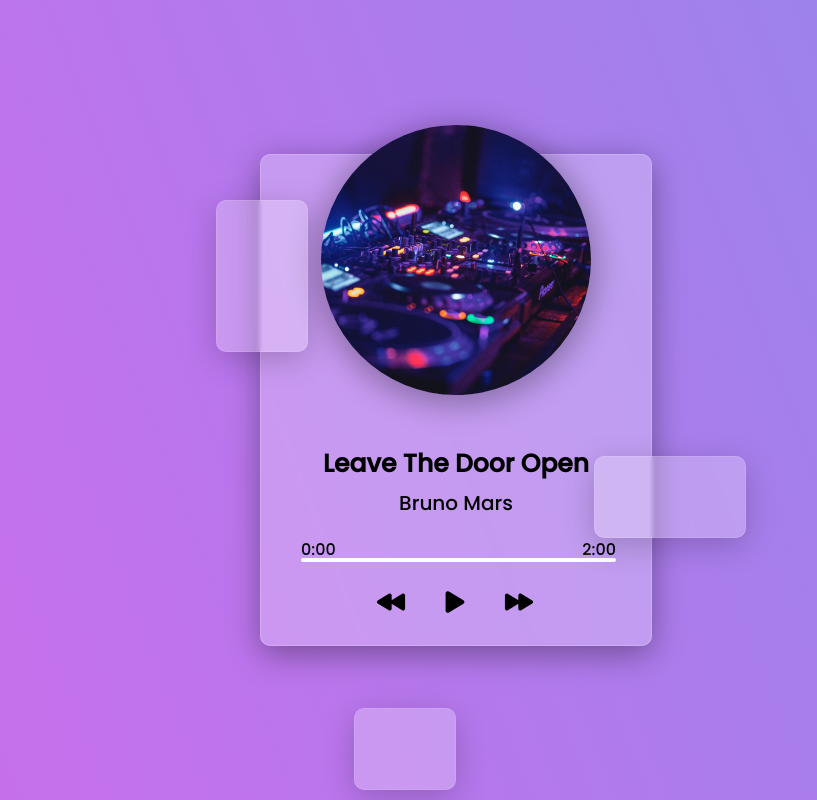
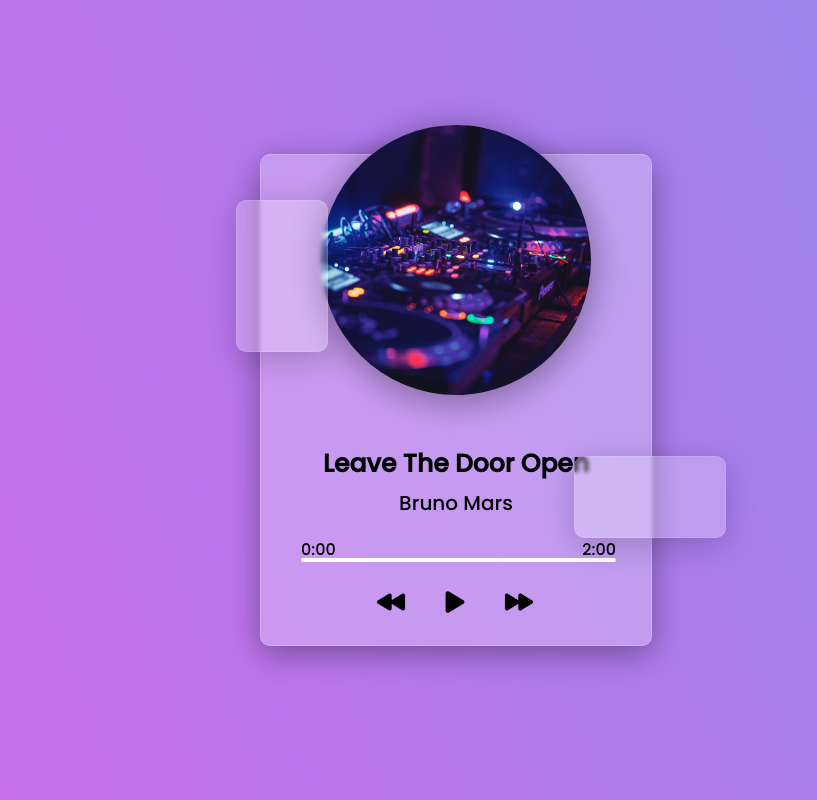
Before and after one commit to Herly80/reproductorMusic, a plain HTML site: page index.html in a window 1280 px wide. Shown: the whole page, without its empty margins (184-1001 px from the left). Drawn offline with nearby package versions, Linux system fonts and the light colour scheme.

Commit message:
ajustes en las cajitas animadas

```diff
--- a/index.html
+++ b/index.html
@@ -9,7 +9,6 @@
 <body>
     <div class="cuadrado" style="--i:0"></div>
     <div class="cuadrado"style="--i:1"></div>
-    <div class="cuadrado"style="--i:2"></div>
     <div class="container">
         <div class="image-container">
                 <img src="./img/song1.jpg" alt="equipo de música">
--- a/style.css
+++ b/style.css
@@ -131,7 +131,7 @@
     width: 90px;
     height: 150px;
     top: 200px;
-    left: 400px;
+    left: 420px;
     z-index: 1;
     animation: animacion 5s linear infinite;
     animation-delay: calc(1s * var(--i));
@@ -140,18 +140,12 @@
     width: 150px;
     height: 80px;
     bottom: 270px;
-    right: 350px;
+    right: 370px;
     z-index: 1;
     animation: animacion 5s linear infinite;
     animation-delay: calc(1s * var(--i));
 }
-.cuadrado:nth-child(3) {
-    width: 100px;
-    height: 80px;
-    bottom: 10px;
-    right: 50%;
-    z-index: -1;
-}
+
 
 @keyframes animacion {
    0% 100% {
```
